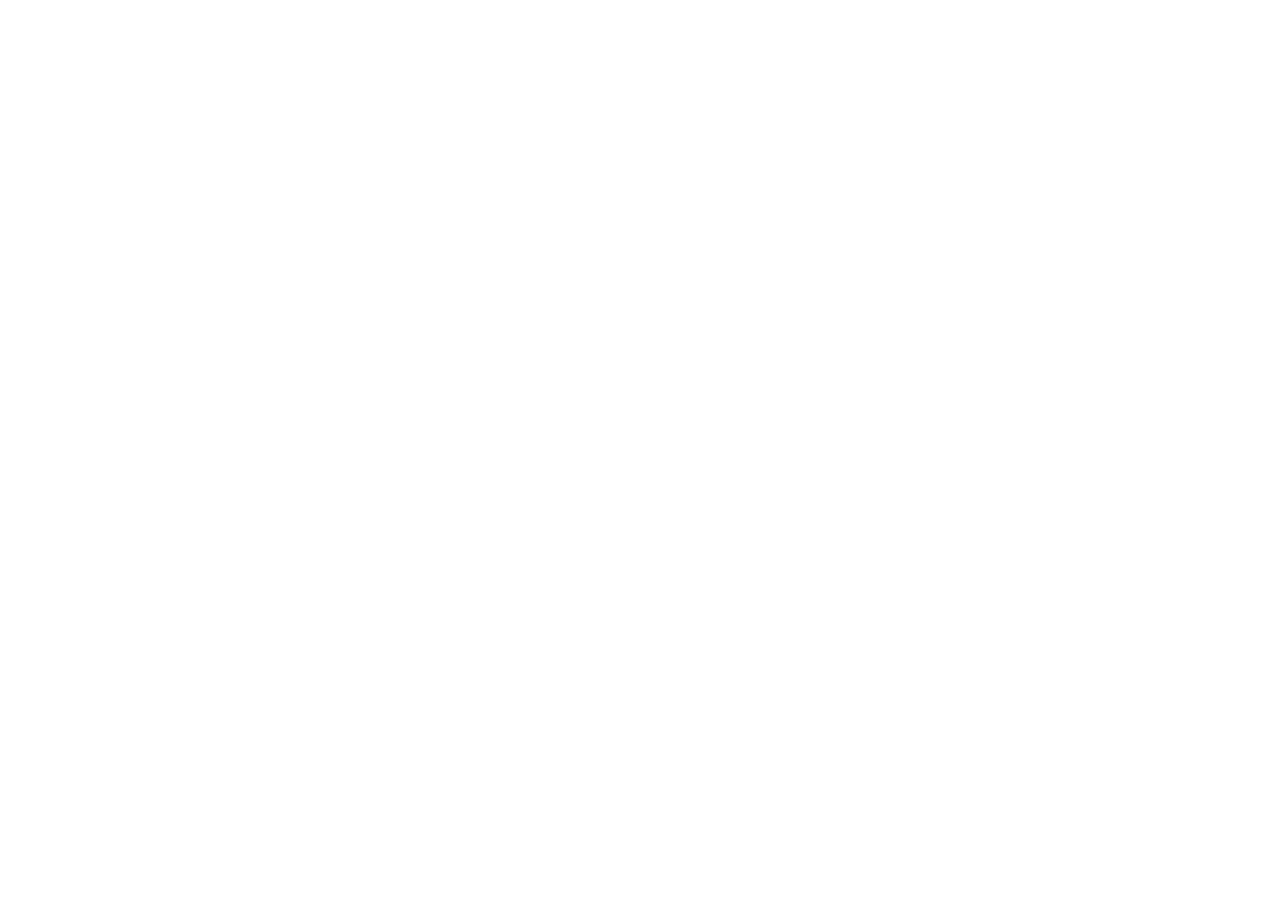
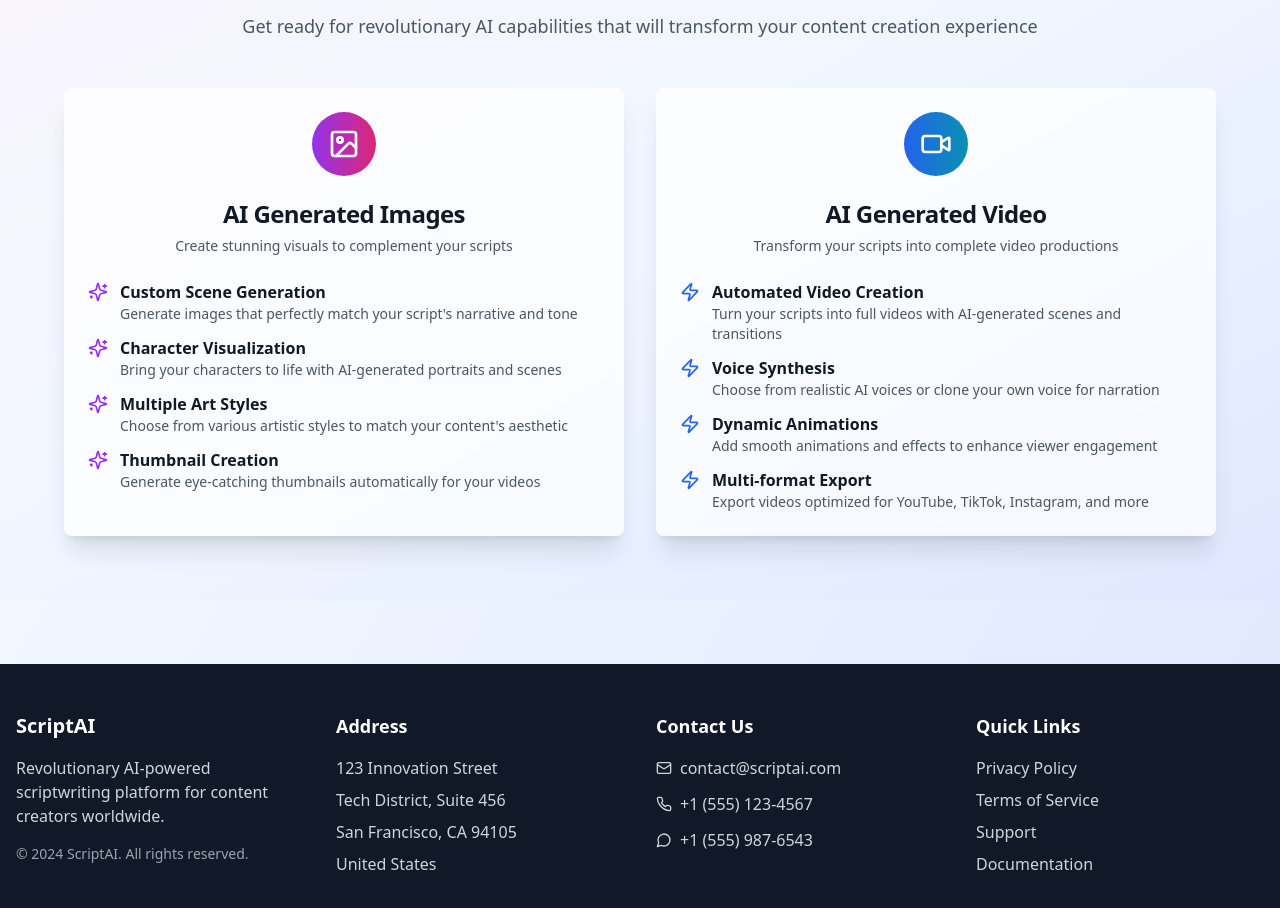
Before and after one commit to Prathap331/Story-Bit, a React (Vite) app: page /pricing in a window 1280 px wide. Shown: the part 1288-2196 px from the top of the page. Before the commit the page ends 1180 px from the top, so only its background shows below. Built offline with nearby package versions, Linux system fonts and the light colour scheme.

Commit message:
feat: Add "Coming Exciting Features" and footer
Added a new "Coming Exciting Features" section to the Home and Pricing pages, split into two columns for AI-generated image and video details. Also added a global footer with company, contact, and copyright information.

```diff
--- /dev/null
+++ b/src/components/ComingFeatures.tsx
@@ -0,0 +1,117 @@
+
+import { Card, CardContent, CardDescription, CardHeader, CardTitle } from '@/components/ui/card';
+import { Image, Video, Sparkles, Zap } from 'lucide-react';
+
+const ComingFeatures = () => {
+  return (
+    <section className="py-16 bg-gradient-to-br from-purple-50 via-blue-50 to-indigo-100">
+      <div className="container mx-auto px-4">
+        <div className="text-center max-w-4xl mx-auto mb-12">
+          <h2 className="text-3xl md:text-4xl font-bold text-gray-900 mb-4">
+            Coming{' '}
+            <span className="text-transparent bg-clip-text bg-gradient-to-r from-purple-600 to-blue-600">
+              Exciting Features
+            </span>
+          </h2>
+          <p className="text-lg text-gray-600">
+            Get ready for revolutionary AI capabilities that will transform your content creation experience
+          </p>
+        </div>
+
+        <div className="grid md:grid-cols-2 gap-8 max-w-6xl mx-auto">
+          {/* AI Generated Images */}
+          <Card className="shadow-xl bg-white/70 backdrop-blur-sm border-0">
+            <CardHeader className="text-center">
+              <div className="mx-auto mb-4 w-16 h-16 bg-gradient-to-r from-purple-600 to-pink-600 rounded-full flex items-center justify-center">
+                <Image className="w-8 h-8 text-white" />
+              </div>
+              <CardTitle className="text-2xl text-gray-900">AI Generated Images</CardTitle>
+              <CardDescription className="text-gray-600">
+                Create stunning visuals to complement your scripts
+              </CardDescription>
+            </CardHeader>
+            <CardContent className="space-y-4">
+              <div className="space-y-3">
+                <div className="flex items-start space-x-3">
+                  <Sparkles className="w-5 h-5 text-purple-600 mt-0.5 flex-shrink-0" />
+                  <div>
+                    <h4 className="font-semibold text-gray-900">Custom Scene Generation</h4>
+                    <p className="text-sm text-gray-600">Generate images that perfectly match your script's narrative and tone</p>
+                  </div>
+                </div>
+                <div className="flex items-start space-x-3">
+                  <Sparkles className="w-5 h-5 text-purple-600 mt-0.5 flex-shrink-0" />
+                  <div>
+                    <h4 className="font-semibold text-gray-900">Character Visualization</h4>
+                    <p className="text-sm text-gray-600">Bring your characters to life with AI-generated portraits and scenes</p>
+                  </div>
+                </div>
+                <div className="flex items-start space-x-3">
+                  <Sparkles className="w-5 h-5 text-purple-600 mt-0.5 flex-shrink-0" />
+                  <div>
+                    <h4 className="font-semibold text-gray-900">Multiple Art Styles</h4>
+                    <p className="text-sm text-gray-600">Choose from various artistic styles to match your content's aesthetic</p>
+                  </div>
+                </div>
+                <div className="flex items-start space-x-3">
+                  <Sparkles className="w-5 h-5 text-purple-600 mt-0.5 flex-shrink-0" />
+                  <div>
+                    <h4 className="font-semibold text-gray-900">Thumbnail Creation</h4>
+                    <p className="text-sm text-gray-600">Generate eye-catching thumbnails automatically for your videos</p>
+                  </div>
+                </div>
+              </div>
+            </CardContent>
+          </Card>
+
+          {/* AI Generated Videos */}
+          <Card className="shadow-xl bg-white/70 backdrop-blur-sm border-0">
+            <CardHeader className="text-center">
+              <div className="mx-auto mb-4 w-16 h-16 bg-gradient-to-r from-blue-600 to-cyan-600 rounded-full flex items-center justify-center">
+                <Video className="w-8 h-8 text-white" />
+              </div>
+              <CardTitle className="text-2xl text-gray-900">AI Generated Video</CardTitle>
+              <CardDescription className="text-gray-600">
+                Transform your scripts into complete video productions
+              </CardDescription>
+            </CardHeader>
+            <CardContent className="space-y-4">
+              <div className="space-y-3">
+                <div className="flex items-start space-x-3">
+                  <Zap className="w-5 h-5 text-blue-600 mt-0.5 flex-shrink-0" />
+                  <div>
+                    <h4 className="font-semibold text-gray-900">Automated Video Creation</h4>
+                    <p className="text-sm text-gray-600">Turn your scripts into full videos with AI-generated scenes and transitions</p>
+                  </div>
+                </div>
+                <div className="flex items-start space-x-3">
+                  <Zap className="w-5 h-5 text-blue-600 mt-0.5 flex-shrink-0" />
+                  <div>
+                    <h4 className="font-semibold text-gray-900">Voice Synthesis</h4>
+                    <p className="text-sm text-gray-600">Choose from realistic AI voices or clone your own voice for narration</p>
+                  </div>
+                </div>
+                <div className="flex items-start space-x-3">
+                  <Zap className="w-5 h-5 text-blue-600 mt-0.5 flex-shrink-0" />
+                  <div>
+                    <h4 className="font-semibold text-gray-900">Dynamic Animations</h4>
+                    <p className="text-sm text-gray-600">Add smooth animations and effects to enhance viewer engagement</p>
+                  </div>
+                </div>
+                <div className="flex items-start space-x-3">
+                  <Zap className="w-5 h-5 text-blue-600 mt-0.5 flex-shrink-0" />
+                  <div>
+                    <h4 className="font-semibold text-gray-900">Multi-format Export</h4>
+                    <p className="text-sm text-gray-600">Export videos optimized for YouTube, TikTok, Instagram, and more</p>
+                  </div>
+                </div>
+              </div>
+            </CardContent>
+          </Card>
+        </div>
+      </div>
+    </section>
+  );
+};
+
+export default ComingFeatures;
--- /dev/null
+++ b/src/components/Footer.tsx
@@ -0,0 +1,66 @@
+
+import { Mail, Phone, MessageCircle } from 'lucide-react';
+
+const Footer = () => {
+  return (
+    <footer className="bg-gray-900 text-white py-12 mt-16">
+      <div className="container mx-auto px-4">
+        <div className="grid md:grid-cols-4 gap-8">
+          {/* Company Details */}
+          <div>
+            <h3 className="text-xl font-bold mb-4">ScriptAI</h3>
+            <p className="text-gray-300 mb-4">
+              Revolutionary AI-powered scriptwriting platform for content creators worldwide.
+            </p>
+            <div className="text-gray-400 text-sm">
+              <p>© 2024 ScriptAI. All rights reserved.</p>
+            </div>
+          </div>
+
+          {/* Address */}
+          <div>
+            <h4 className="text-lg font-semibold mb-4">Address</h4>
+            <div className="text-gray-300 space-y-2">
+              <p>123 Innovation Street</p>
+              <p>Tech District, Suite 456</p>
+              <p>San Francisco, CA 94105</p>
+              <p>United States</p>
+            </div>
+          </div>
+
+          {/* Contact Details */}
+          <div>
+            <h4 className="text-lg font-semibold mb-4">Contact Us</h4>
+            <div className="space-y-3">
+              <div className="flex items-center space-x-2 text-gray-300">
+                <Mail className="w-4 h-4" />
+                <span>contact@scriptai.com</span>
+              </div>
+              <div className="flex items-center space-x-2 text-gray-300">
+                <Phone className="w-4 h-4" />
+                <span>+1 (555) 123-4567</span>
+              </div>
+              <div className="flex items-center space-x-2 text-gray-300">
+                <MessageCircle className="w-4 h-4" />
+                <span>+1 (555) 987-6543</span>
+              </div>
+            </div>
+          </div>
+
+          {/* Quick Links */}
+          <div>
+            <h4 className="text-lg font-semibold mb-4">Quick Links</h4>
+            <div className="space-y-2">
+              <p className="text-gray-300 hover:text-white cursor-pointer">Privacy Policy</p>
+              <p className="text-gray-300 hover:text-white cursor-pointer">Terms of Service</p>
+              <p className="text-gray-300 hover:text-white cursor-pointer">Support</p>
+              <p className="text-gray-300 hover:text-white cursor-pointer">Documentation</p>
+            </div>
+          </div>
+        </div>
+      </div>
+    </footer>
+  );
+};
+
+export default Footer;
--- a/src/pages/Index.tsx
+++ b/src/pages/Index.tsx
@@ -1,7 +1,8 @@
-
 import { useState } from 'react';
 import { useNavigate } from 'react-router-dom';
 import Header from '../components/Header';
+import ComingFeatures from '../components/ComingFeatures';
+import Footer from '../components/Footer';
 import { Button } from '@/components/ui/button';
 import { Input } from '@/components/ui/input';
 import { Card, CardContent, CardDescription, CardHeader, CardTitle } from '@/components/ui/card';
@@ -201,6 +202,12 @@ const Index = () => {
           </div>
         </div>
       </section>
+
+      {/* Coming Features Section */}
+      <ComingFeatures />
+
+      {/* Footer */}
+      <Footer />
     </div>
   );
 };
--- a/src/pages/Pricing.tsx
+++ b/src/pages/Pricing.tsx
@@ -1,5 +1,6 @@
-
 import Header from '../components/Header';
+import ComingFeatures from '../components/ComingFeatures';
+import Footer from '../components/Footer';
 import { Button } from '@/components/ui/button';
 import { Card, CardContent, CardDescription, CardHeader, CardTitle } from '@/components/ui/card';
 import { Badge } from '@/components/ui/badge';
@@ -151,6 +152,12 @@ const Pricing = () => {
           </Button>
         </div>
       </div>
+
+      {/* Coming Features Section */}
+      <ComingFeatures />
+
+      {/* Footer */}
+      <Footer />
     </div>
   );
 };
```
